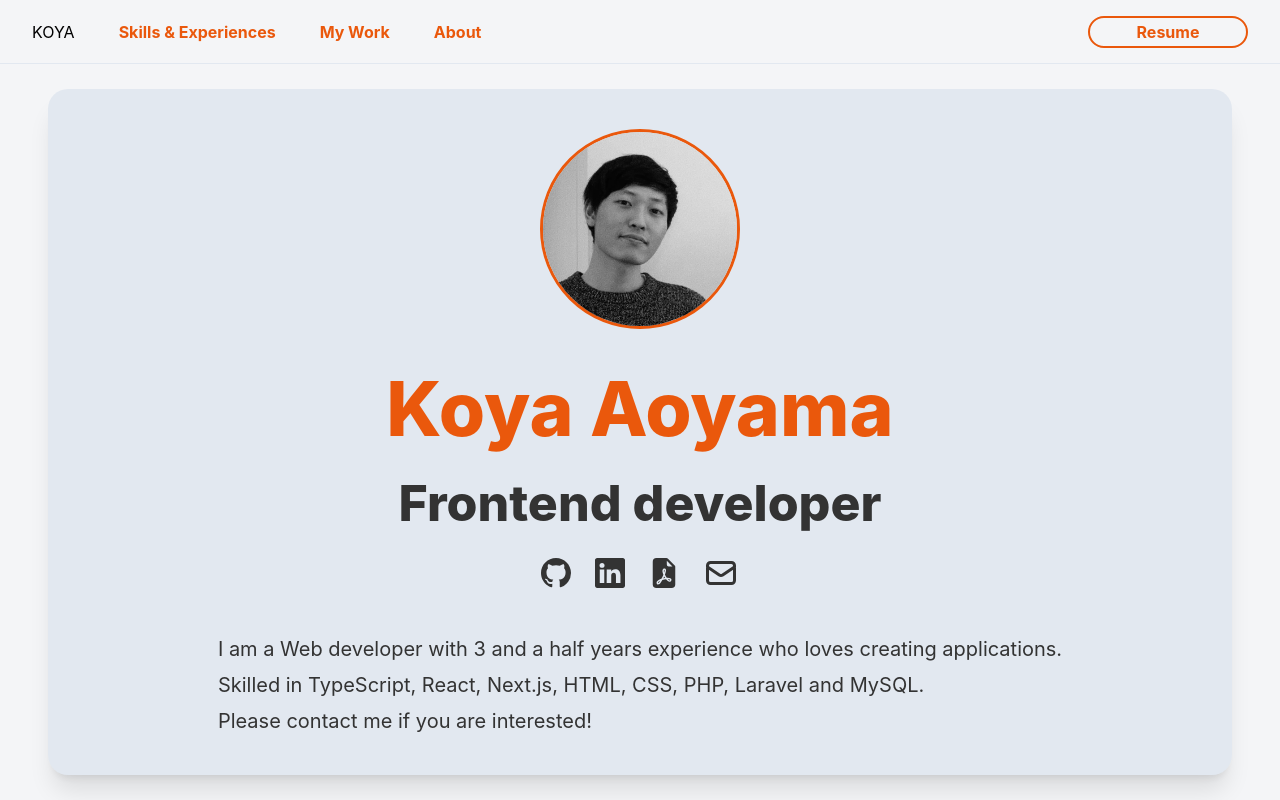
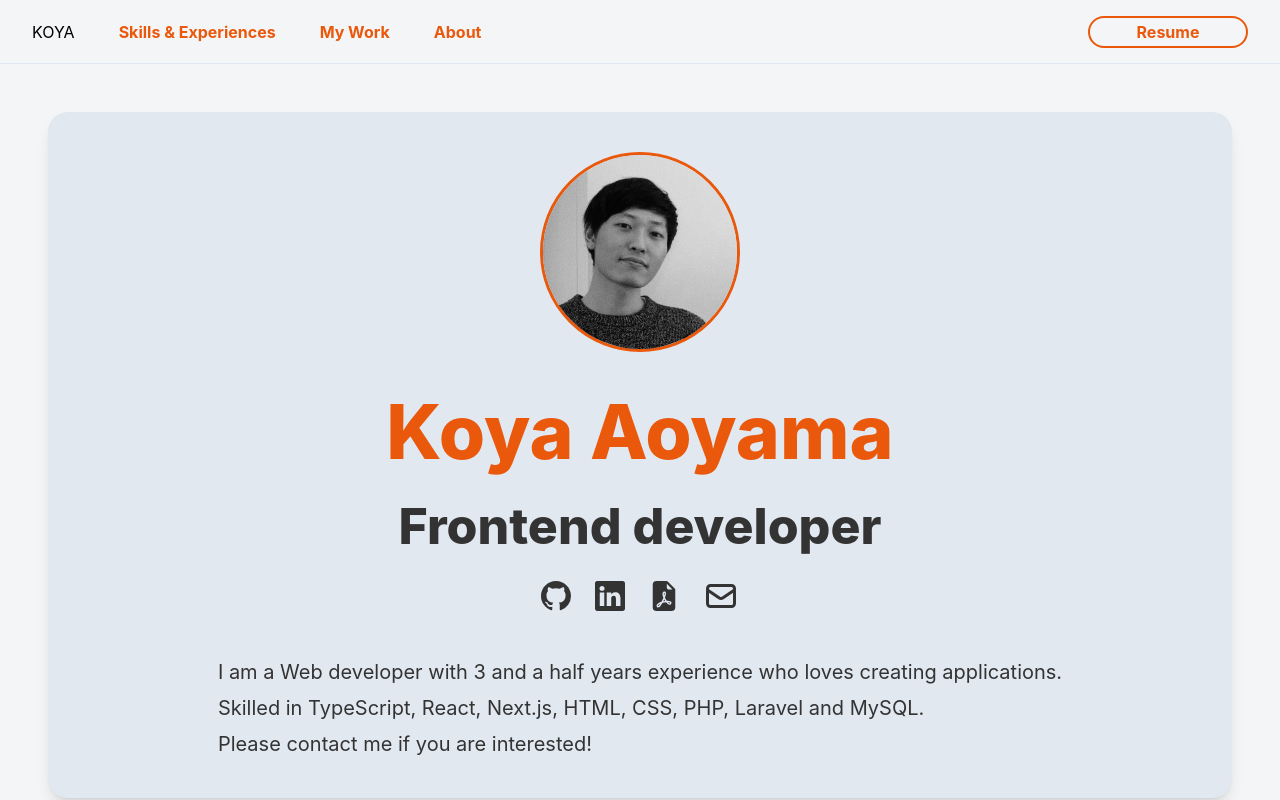
Before and after one commit to koyablue/portfolio, a Next.js app: page / in a window 1280 px wide. Shown: the top 800 px of the page. Built offline with nearby package versions, Linux system fonts and the light colour scheme.

Commit message:
fix main page top section box-shadow

```diff
--- a/components/pages/main/top/index.tsx
+++ b/components/pages/main/top/index.tsx
@@ -28,13 +28,14 @@ const Top = () => {
   return (
     <>
       {/* hero container */}
+
+      {/*md:h-[calc(100vh_-_64px)] */}
       <div className={`
           flex items-center justify-center
           h-[calc(100%_-_64px)]
           w-full
           overflow-auto
           mt-[64px] p-5
-          md:h-[calc(100vh_-_64px)]
           md:p-12`
         }
       >
@@ -50,7 +51,7 @@ const Top = () => {
             py-10
             rounded-[20px]
             bg-slate-200
-            shadow-xl
+            shadow-lg
             `
           }
         >
```
